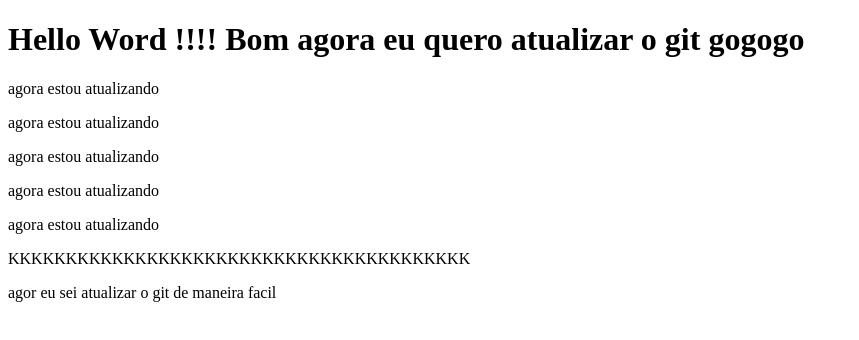
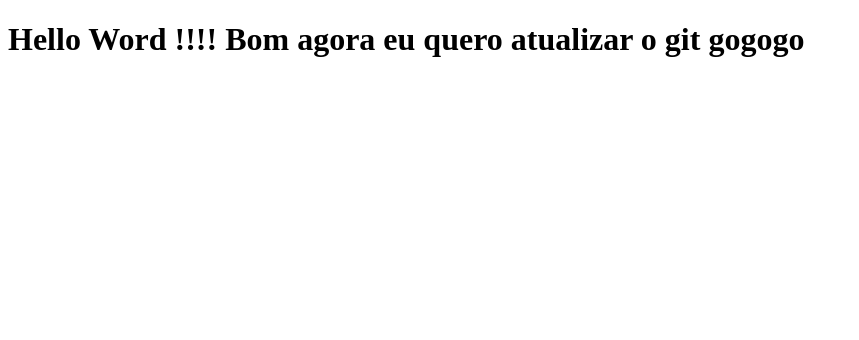
Before and after one commit to brendon174/React, a plain HTML site: page index.html in a window 1280 px wide. Shown: the whole page, without its empty margins (0-859 px from the left). Drawn offline with Linux system fonts and the light colour scheme.

Commit message:
refatoração

```diff
--- a/index.html
+++ b/index.html
@@ -8,15 +8,7 @@
   <title>Document</title>
   <h1>Hello Word !!!! Bom agora eu quero atualizar o git gogogo </h1>
 </head>
-<p>agora estou atualizando</p>
-<p>agora estou atualizando</p>
-<p>agora estou atualizando</p>
-<p>agora estou atualizando</p>
-<p>agora estou atualizando</p>
 
-<p>KKKKKKKKKKKKKKKKKKKKKKKKKKKKKKKKKKKKKKKK</p>
-
-agor eu sei atualizar o git de maneira facil
 
 <body>
 
```
